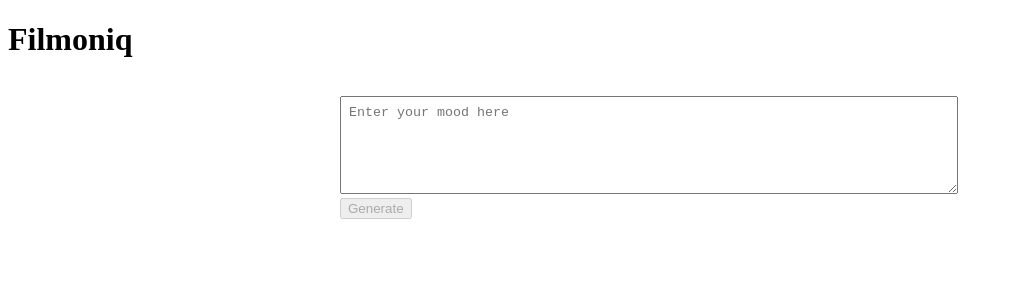
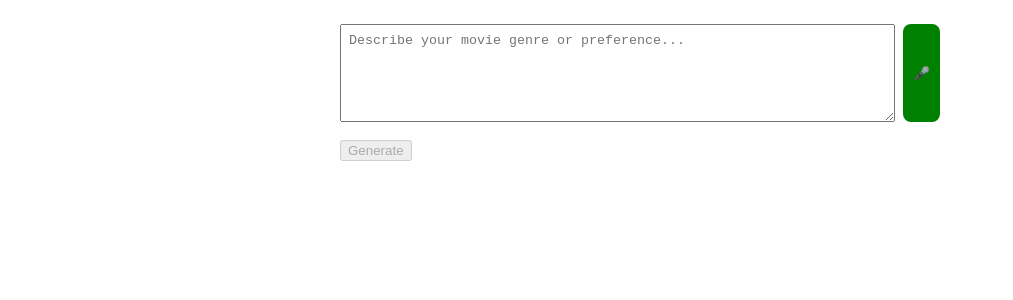
Before and after one commit to swikarramdam/filmoniq, a React (Vite) app: page / in a window 1280 px wide. Shown: the top 300 px of the page, without its empty margins (0-1013 px from the left). Built offline with nearby package versions, Linux system fonts and the light colour scheme.

Commit message:
done with the voice

```diff
--- a/src/App.jsx
+++ b/src/App.jsx
@@ -7,8 +7,6 @@ function App() {
 
   return (
     <>
-      <h1>Filmoniq</h1>
-      {/* <Home /> */}
       <MoodSelector />
     </>
   );
--- a/src/MoodSelector.jsx
+++ b/src/MoodSelector.jsx
@@ -1,32 +1,103 @@
-import React, { useState } from "react";
+import React, { useState, useEffect, useRef } from "react"; //  Added useEffect & useRef for mic setup
 import { GoogleGenAI } from "@google/genai";
 
 const apiKey = import.meta.env.VITE_GEMINI_API_KEY;
 const tmdbApiKey = import.meta.env.VITE_TMDB_API_KEY;
-
 const ai = new GoogleGenAI({ apiKey });
 
-// Map mood adjectives to TMDB genre IDs
-const moodToGenre = {
-  happy: 35, // Comedy
-  sad: 18, // Drama
-  action: 28, // Action
-  scary: 27, // Horror
-  chill: 10749, // Romance (cool chill vibes)
-  // Add more moods and genres as you want
+// Map TMDB genre names to IDs
+const genreMap = {
+  action: 28,
+  adventure: 12,
+  comedy: 35,
+  drama: 18,
+  horror: 27,
+  romance: 10749,
+  thriller: 53,
+  "sci-fi": 878,
+  fantasy: 14,
+  mystery: 9648,
 };
 
 const MoodSelector = () => {
   const [loading, setLoading] = useState(false);
-  const [mood, setMood] = useState("");
+  const [mood, setMood] = useState([]);
   const [error, setError] = useState("");
   const [prompt, setPrompt] = useState("");
   const [movies, setMovies] = useState([]);
+  const [listening, setListening] = useState(false);
+  const recognitionRef = useRef(null);
 
-  // Fetch movies from TMDB based on mood (genre)
-  const fetchMoviesByMood = async (moodTag) => {
-    const genreId = moodToGenre[moodTag.toLowerCase()] || 35; // default to Comedy
-    const url = `https://api.themoviedb.org/3/discover/movie?api_key=${tmdbApiKey}&with_genres=${genreId}&language=en-US&sort_by=popularity.desc&page=1`;
+  // 🆕 Setup speech recognition when component mounts
+  useEffect(() => {
+    const SpeechRecognition =
+      window.SpeechRecognition || window.webkitSpeechRecognition;
+
+    if (!SpeechRecognition) {
+      console.warn("The browser doesn't support speech recognition");
+      return;
+    }
+
+    const recognition = new SpeechRecognition();
+    recognition.lang = "en-US";
+    recognition.interimResults = true;
+    recognition.continuous = true; // keep it open
+
+    recognition.onresult = (event) => {
+      let transcript = "";
+      for (let i = event.resultIndex; i < event.results.length; i++) {
+        transcript += event.results[i][0].transcript;
+      }
+      setPrompt(transcript);
+    };
+
+    recognition.onerror = (event) => {
+      console.error("Speech recognition error:", event.error);
+      if (
+        event.error === "not-allowed" ||
+        event.error === "service-not-allowed"
+      ) {
+        setListening(false);
+      }
+    };
+
+    recognition.onend = () => {
+      if (listening) {
+        try {
+          recognition.start();
+          listening;
+        } catch (e) {
+          console.error("Failed to restart recognition:", e);
+        }
+      }
+    };
+
+    recognitionRef.current = recognition;
+
+    if (listening) {
+      recognition.start();
+    }
+
+    return () => {
+      recognition.stop();
+    };
+  }, [listening]);
+
+  const startListening = () => {
+    setListening(true);
+  };
+
+  const stopListening = () => {
+    setListening(false);
+  };
+
+  const fetchMoviesByGenres = async (genres) => {
+    const genreIds = genres.map((g) => genreMap[g]).filter(Boolean);
+    if (genreIds.length === 0) throw new Error("No valid genres found");
+
+    const url = `https://api.themoviedb.org/3/discover/movie?api_key=${tmdbApiKey}&with_genres=${genreIds.join(
+      ","
+    )}&language=en-US&sort_by=popularity.desc&page=1`;
 
     const res = await fetch(url);
     if (!res.ok) throw new Error("Failed to fetch movies from TMDB");
@@ -37,24 +108,30 @@ const MoodSelector = () => {
   const fetchData = async () => {
     setError("");
     setMovies([]);
-    setMood("");
+    setMood([]);
     try {
       setLoading(true);
-      const moodPrompt = `Respond ONLY with one adjective that best describes the user's mood based on this input: "${prompt}".
-No extra words, punctuation, or explanation—just one adjective like: happy
+
+      const moodPrompt = `
+User input: "${prompt}"
+Respond ONLY with a comma-separated list of 3 genres (from: Action, Comedy, Drama, Horror, Romance, Thriller, Sci-Fi, Adventure, Fantasy, Mystery).
+Example: Comedy, Romance, Drama
+No explanation, just the list.
 `;
+
       const response = await ai.models.generateContent({
         model: "gemini-2.5-flash",
         contents: moodPrompt,
       });
-      let Mood = response.text
-        .replace(/[^a-zA-Z]/g, "")
+
+      const genreList = response.text
         .toLowerCase()
-        .trim();
+        .split(",")
+        .map((g) => g.trim())
+        .filter(Boolean);
 
-      setMood(Mood);
-
-      const fetchedMovies = await fetchMoviesByMood(Mood);
+      setMood(genreList);
+      const fetchedMovies = await fetchMoviesByGenres(genreList);
       setMovies(fetchedMovies);
     } catch (error) {
       console.error("Error:", error);
@@ -66,24 +143,41 @@ No extra words, punctuation, or explanation—just one adjective like: happy
 
   return (
     <div style={{ maxWidth: "600px", margin: "auto", padding: "1rem" }}>
-      <textarea
-        placeholder="Enter your mood here"
-        value={prompt}
-        onChange={(e) => setPrompt(e.target.value)}
-        style={{ width: "100%", height: "80px", padding: "0.5rem" }}
-      />
+      {/* 🆕 Wrapped textarea + mic button in a flexbox */}
+      <div style={{ display: "flex", gap: "8px" }}>
+        <textarea
+          placeholder="Describe your movie genre or preference..."
+          value={prompt}
+          onChange={(e) => setPrompt(e.target.value)}
+          style={{ width: "100%", height: "80px", padding: "0.5rem" }}
+        />
+        {/* 🆕 Mic button to start/stop speech recognition */}
+        <button
+          onClick={listening ? stopListening : startListening}
+          style={{
+            background: listening ? "red" : "green",
+            color: "#fff",
+            padding: "10px",
+            border: "none",
+            borderRadius: "8px",
+            cursor: "pointer",
+          }}
+        >
+          {listening ? "Stop" : "🎤"}
+        </button>
+      </div>
+
       <br />
       <button onClick={fetchData} disabled={loading || !prompt.trim()}>
         {loading ? "Generating..." : "Generate"}
       </button>
 
       {error && <p style={{ color: "red" }}>{error}</p>}
-
-      {mood && <h2>Mood detected: {mood}</h2>}
+      {mood.length > 0 && <h2>Genres detected: {mood.join(", ")}</h2>}
 
       <div>
-        {movies.length === 0 && !loading && mood && (
-          <p>No movies found for this mood.</p>
+        {movies.length === 0 && !loading && mood.length > 0 && (
+          <p>No movies found for these genres.</p>
         )}
         {movies.map((movie) => (
           <div
```
